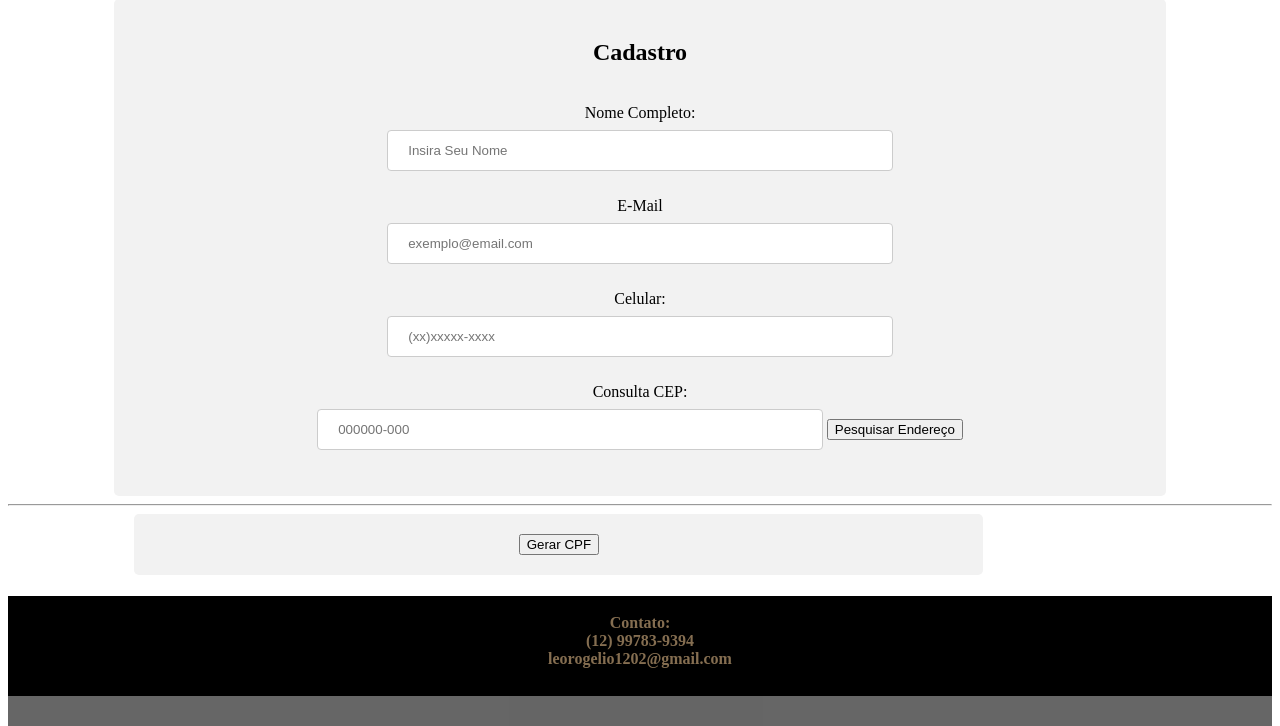
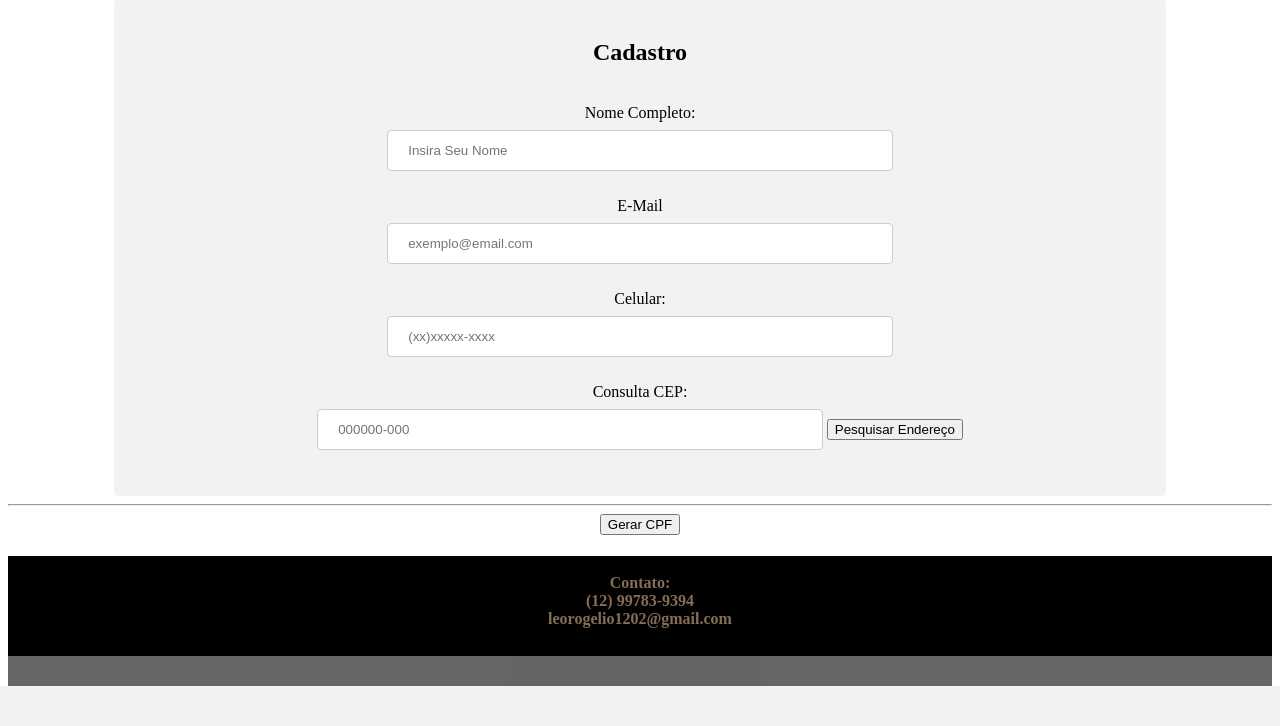
Before and after one commit to LeoRogelioSilva/FormularioPHP, a PHP site: page / in a window 1280 px wide. Shown: the part 139-865 px from the top of the page. After the commit the page ends 825 px from the top, so only its background shows below. Run offline with PHP 8.4, Linux system fonts and the light colour scheme.

Commit message:
Update index.php

```diff
--- a/index.php
+++ b/index.php
@@ -239,12 +239,11 @@ function get_endereco($cep)
 
         <hr>
         <div class="form_content">
-            <div class="div_form ">
                 <input type="text" id="cpf_gerado" readonly style="display: none">
 
                 <a class="testeimprimir" href="javascript:gera_cpf();" target="_blank"></a>
                 <button type="submit" onclick="gera_cpf()">Gerar CPF</button>
-            </div>
+
         </div>
     </center>
     <footer style="background-color: black; height: 100px; text-align: center;">
```
